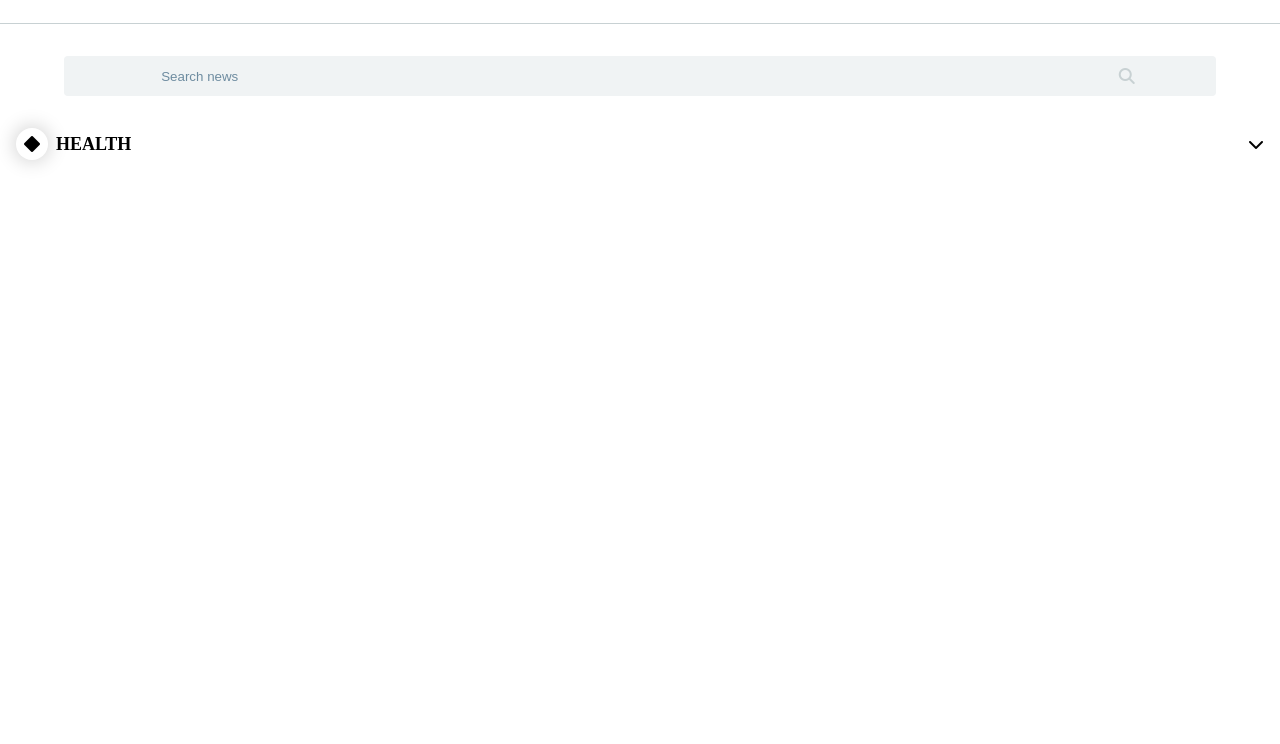
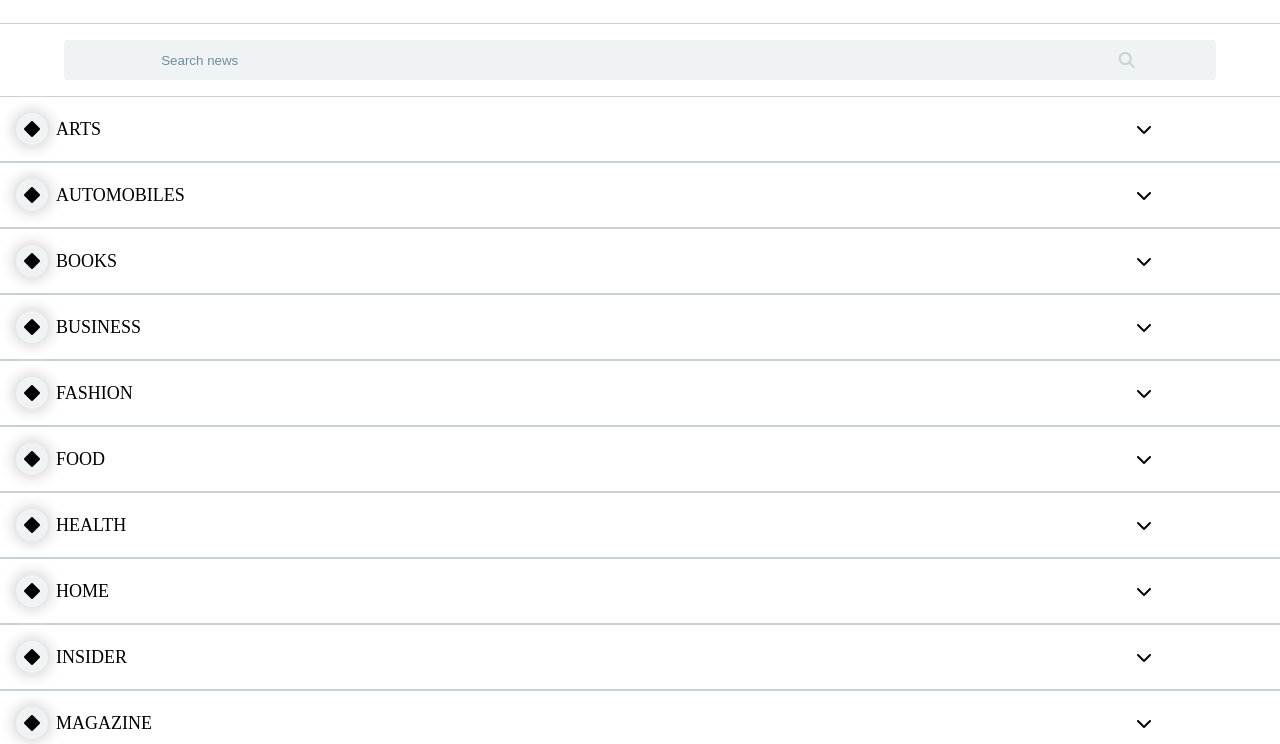
Before and after one commit to rts-cmk-wu10/newsbox-Spongey21, a website built with webpack: page src/index.html in a window 1280 px wide. Shown: the part 56-800 px from the top of the page. Built offline with nearby package versions, Linux system fonts and the light colour scheme.

Commit message:
prototype inbox page finished

```diff
--- a/src/index.html
+++ b/src/index.html
@@ -1,11 +1,13 @@
 <!DOCTYPE html>
 <html lang="en">
+
 <head>
 	<meta charset="UTF-8">
 	<meta name="viewport" content="width=device-width, initial-scale=1.0">
 	<link rel="stylesheet" href="https://cdnjs.cloudflare.com/ajax/libs/font-awesome/6.4.2/css/all.min.css">
 	<title>Newsbox</title>
 </head>
+
 <body>
 	<header class="primary-header">
 		<nav class="primary-header__navigation">
@@ -19,15 +21,8 @@
 		</label>
 	</header>
 	<main>
-		<article class="category">
-			<section class="category__visible">
-				<div class="category__container">
-					<i class="category__icon fa-solid fa-diamond"></i>
-					<h2 class="category__title">health</h2>
-				</div>
-				<i class="category__dropdown fa-solid fa-chevron-down"></i>
-			</section>
-		</article>
+		<div class="categories"></div>
 	</main>
 </body>
+
 </html>
--- a/src/index.js
+++ b/src/index.js
@@ -1 +1,2 @@
 import "./style.scss";
+import "./javascript/stories";
--- /dev/null
+++ b/src/javascript/stories.js
@@ -0,0 +1,69 @@
+export default (async function () {
+    const categories = [
+        "arts",
+        "automobiles",
+        "books",
+        "business",
+        "fashion",
+        "food",
+        "health",
+        "home",
+        "insider",
+        "magazine",
+        "movies",
+        "nyregion",
+        "obituaries",
+        "opinion",
+        "politics",
+        "realestate",
+        "science",
+        "sundayreview",
+        "technology",
+        "theater",
+        "t-magazine",
+        "travel",
+        "upshot",
+        "us",
+        "world"
+    ]
+
+    const CATEGORIES = document.querySelector('.categories')
+
+    categories.forEach(category => {
+        const CATEGORY = document.createElement('details')
+        CATEGORY.className = 'category'
+
+        CATEGORY.innerHTML = `
+            <summary class="category__summary">
+				<i class="category__icon fa-solid fa-diamond"></i>
+				<span class="category__title">${category}</span>
+				<i class="category__dropdown fa-solid fa-chevron-down"></i>
+			</summary>
+        `
+
+        const DROPDOWN = CATEGORY.querySelector('.category__dropdown')
+
+        DROPDOWN.addEventListener('click', async () => {
+            if (CATEGORY.querySelector('.category__content')) return;
+
+            const response = await fetch(`https://api.nytimes.com/svc/topstories/v2/${category}.json?api-key=umxg29NUQQJ2vRHjGMT0GuX18ysR1HAe`)
+            const data = await response.json()
+
+            data.results.forEach(element => {
+                if (element.item_type === 'Promo') return
+
+                CATEGORY.innerHTML += `
+                    <div class="category__content">
+                        <img class="category__image" src="https://picsum.photos/200" alt="headline picture">
+                        <section class="category__container">
+                            <h2 class="category__headline">${element.title}</h2>
+                            <p class="category__description">${element.abstract}</p>
+                        </section>
+                    </div>
+                `
+            })
+        })
+
+        CATEGORIES.append(CATEGORY)
+    })
+})()
--- a/src/scss/_category.scss
+++ b/src/scss/_category.scss
@@ -1,22 +1,42 @@
+@use './variables';
+
+.categories {
+    display: flex;
+    flex-direction: column;
+    justify-content: center;
+    align-items: center;
+}
+
 .category {
     display: flex;
-    flex-direction: row;
+    align-items: center;
 
-    &__visible {
+    width: 100%;
+
+    border-top: 1px solid variables.$secondary-color-fossil;
+    border-bottom: 1px solid variables.$secondary-color-fossil;
+
+    &__summary {
         display: flex;
-        justify-content: space-between;
         align-items: center;
+        gap: 0.5rem;
 
-        width: 100%;
-
-        padding: 0 1rem;
+        padding: 1rem;
     }
 
-    &__container {
+    &__icon {
+        font-size: 16px;
+        background-color: variables.$secondary-color-ice;
+        border-radius: 50%;
+        padding: 0.5rem 1rem;
+
+        box-shadow: variables.$primary-shadow;
+
+        width: 25px;
+
         display: flex;
-        justify-content: space-between;
+        justify-content: center;
         align-items: center;
-        gap: 0.5rem;
     }
 
     &__title {
@@ -25,11 +45,40 @@
         font-size: 18px;
     }
 
-    &__icon {
-        box-shadow: 0 0 20px 1px rgba(0,0,0,0.2);
+    &__dropdown {
+        position: absolute;
+        right: 10%;
+    }
 
-        border-radius: 50%;
+    &__content {
+        display: flex;
+        align-items: center;
+        gap: 1rem;
 
-        padding: 0.5rem;
+        border-top: 1px solid variables.$secondary-color-fossil;
+
+        padding: 1rem;
+    }
+
+    &__image {
+        height: 75px;
+
+        border-radius: 3rem;
+    }
+
+    &__container {
+
+    }
+
+    &__headline, &__description {
+        text-transform: capitalize;
+    }
+
+    &__headline {
+        font-size: 16px;
+    }
+
+    &__description {
+        font-size: 14px;
     }
 }
--- a/src/scss/_primaryHeader.scss
+++ b/src/scss/_primaryHeader.scss
@@ -32,7 +32,7 @@
 		width: 90%;
 		height: 2.5rem;
 
-		margin: 2rem 0;
+		margin: 1rem 0;
 		padding-left: 1rem;
 
 		border-radius: 0.25rem;
--- a/src/scss/_variables.scss
+++ b/src/scss/_variables.scss
@@ -25,4 +25,6 @@ $typography-color-onyx: #1B1C20;
 $typography-color-slate: #6E8CA0;
 $typography-color-snow: #FFFFFF;
 
-$primary-shadow: 0 0 0 2px $secondary-color-fossil;
+$primary-shadow: 0 0 15px 2px rgba(0,0,0,0.2);
+
+$headline-spacing: 1rem;
```
